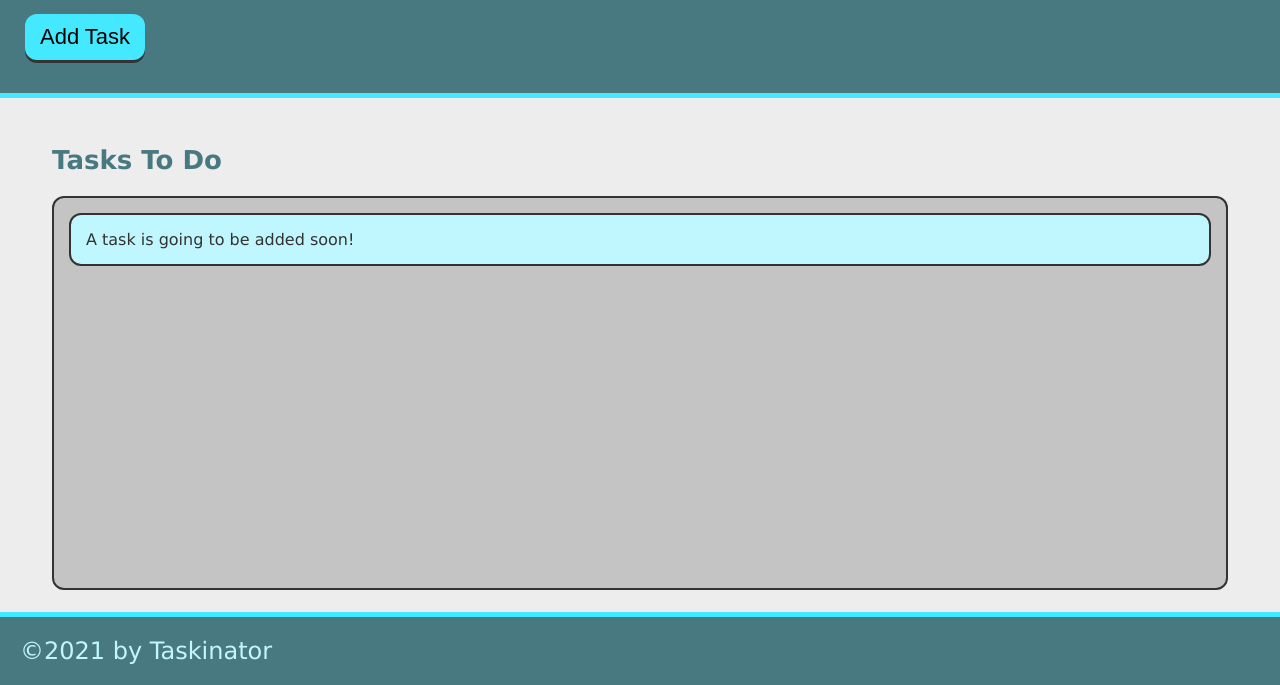
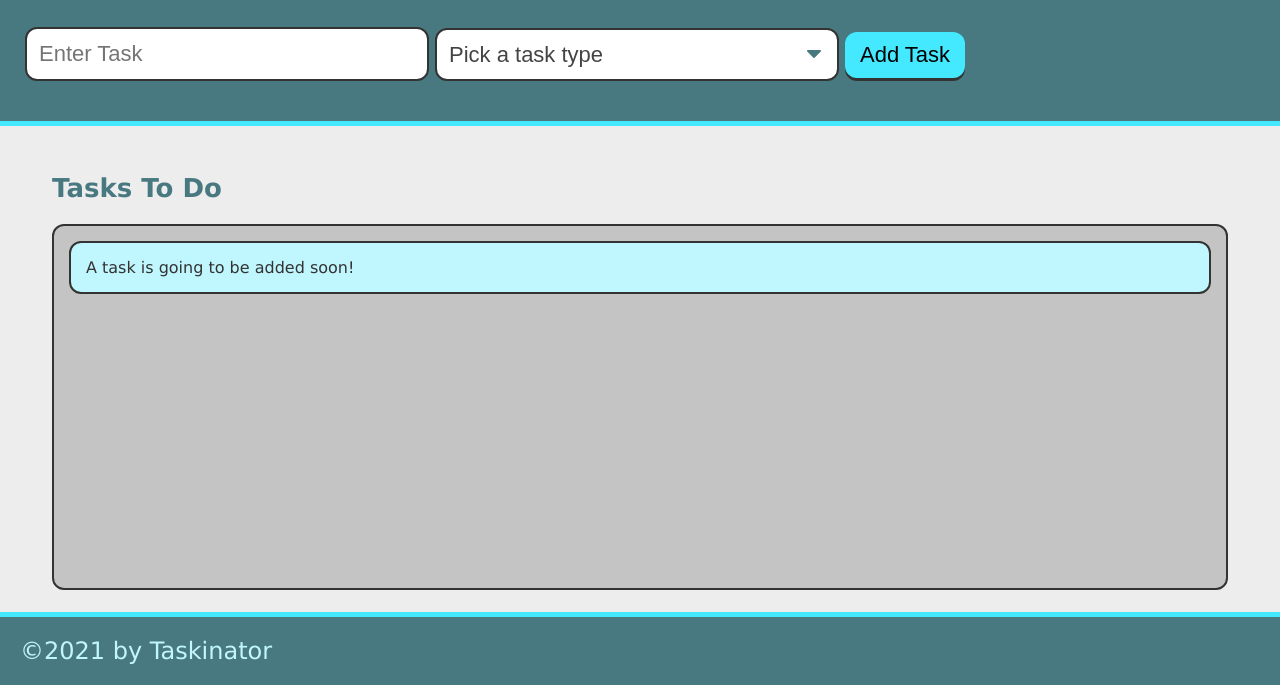
Before and after one commit to sinthath/Taskinator, a plain HTML site: page index.html in a window 1280 px wide. Shown: the part 115-800 px from the top of the page. Drawn offline with Linux system fonts and the light colour scheme.

Commit message:
add form

```diff
--- a/index.html
+++ b/index.html
@@ -13,7 +13,22 @@
     <header>
         <h1 class="page-title">Taskinator</h1>
         <p>Click the button below to add a new task!</p>
-        <button class="btn" id="save-task">Add Task</button>
+        <form id="task-form">
+          <div class="form-group">
+            <input type="text" name="task-name" class="text-input" placeholder="Enter Task" />
+          </div>
+          <div class="form-group">
+              <select name="task-type" class="select-dropdown">
+                  <option value="" disabled selected>Pick a task type</option>
+                  <option value="Print">Print</option>
+                  <option value="Web">Web<option>
+                  <option value="Mobile">Mobile<option>
+              </select>
+          </div>
+          <div class="form-group">
+            <button class="btn" id="save-task" type="submit">Add Task</button>
+          </div>
+        </form>
     </header>
 
     <main class="page-content">
```
